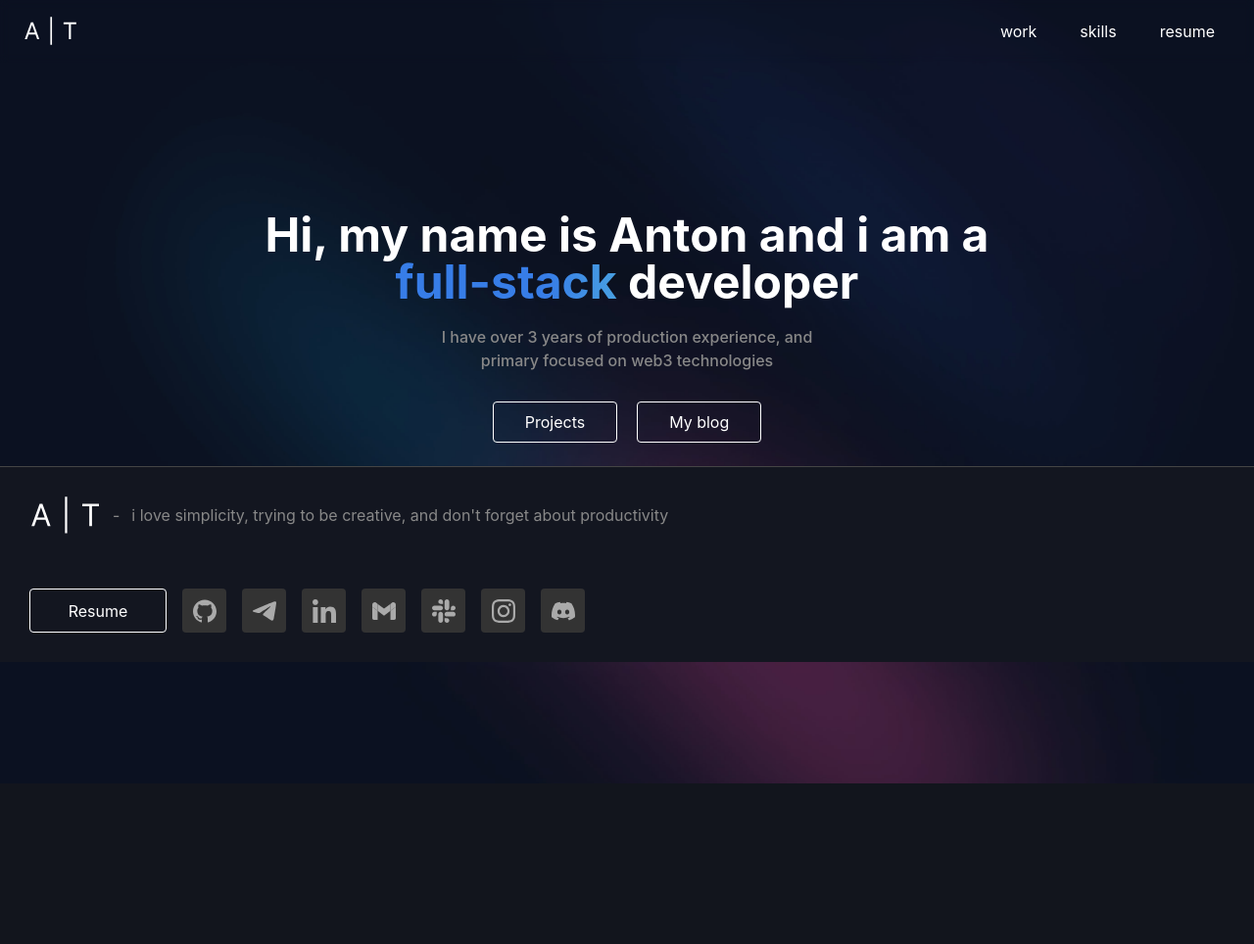
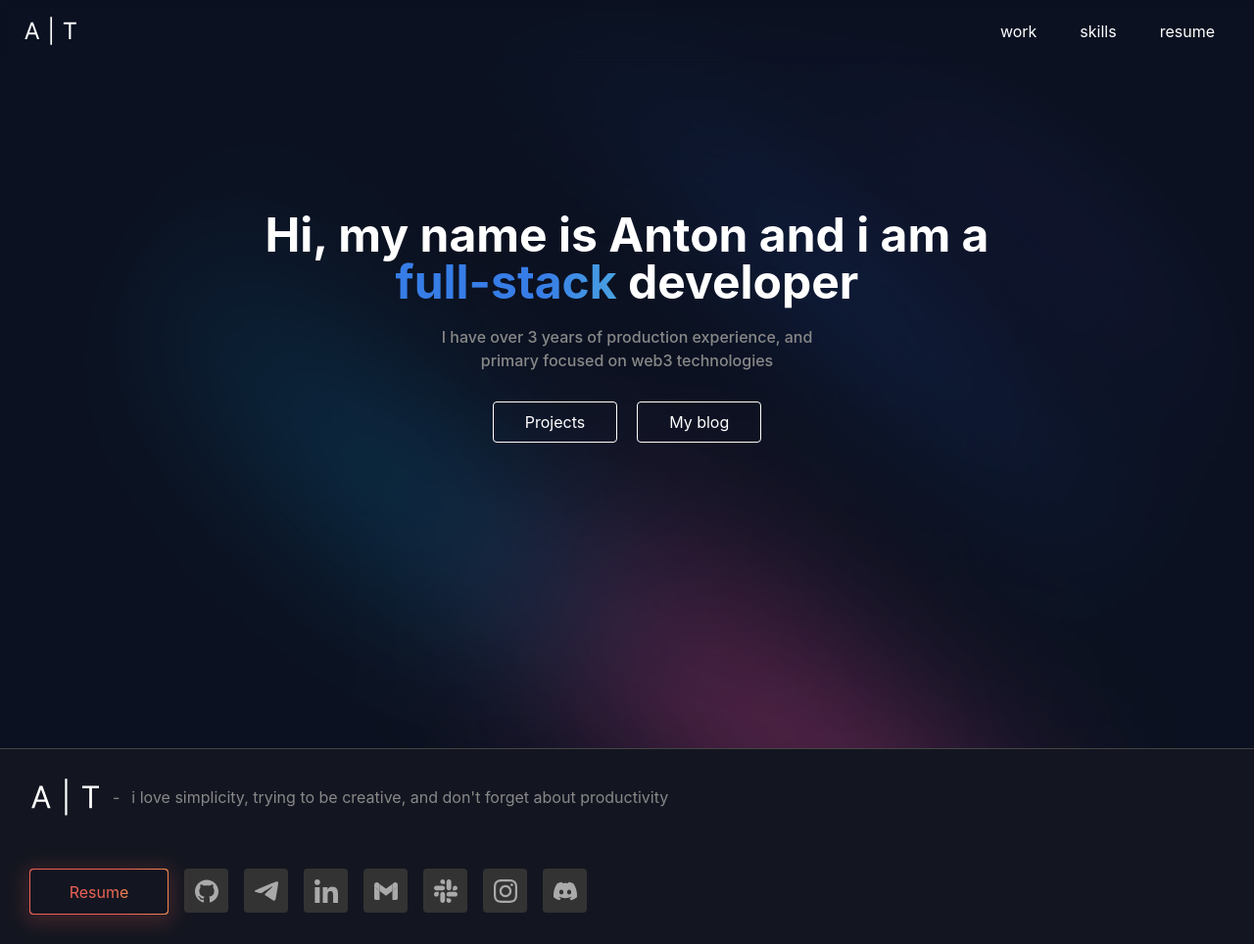
Before and after one commit to WebL0ck/astro-portfolio, an Astro site: page / in a window 1280 px wide. Shown: the whole page at 98% size. Before the commit the page ends 800 px from the top, so only its background shows below. Built offline with nearby package versions, Linux system fonts and the light colour scheme; Astro itself is replaced by a stand-in of ours.

Commit message:
EXTENDED: footer component

```diff
--- a/src/components/Footer/Footer.tsx
+++ b/src/components/Footer/Footer.tsx
@@ -2,12 +2,13 @@ import Box from "@components/shared/Box/Box";
 import Typography from "@components/shared/Typography/Typography";
 import Image from "@components/shared/Image/Image";
 import Button from "@components/shared/Button/Button";
+import GradientTypography from "@components/shared/Typography/GradientTypography";
 
 import { socialIcons } from "./footer.constants";
 
 function Footer() {
   return (
-    <footer className="h-[200px] p-[30px] border-t border-solid  border-t-gray-8 bg-black-2 flex flex-col justify-between">
+    <footer className="h-[200px] p-[30px] mt-72 border-t border-solid  border-t-gray-8 bg-black-2 flex flex-col justify-between">
       <Box className="flex items-center gap-3">
         <Image src="icons/logo.svg" alt="logo" width={73} height={38} />
         <Typography className="text-gray-2">-</Typography>
@@ -16,8 +17,8 @@ function Footer() {
         </Typography>
       </Box>
       <Box className="flex gap-4">
-        <Button className="h-[45px] w-[140px]" withHover={false}>
-          Resume
+        <Button className="h-[45px] w-[140px] bg-black-2" withHover={false} withBorder={false} withGradient={true}>
+          <GradientTypography color="orange">Resume</GradientTypography>
         </Button>
         {socialIcons.map((socialIcon) => (
           <Button
```
